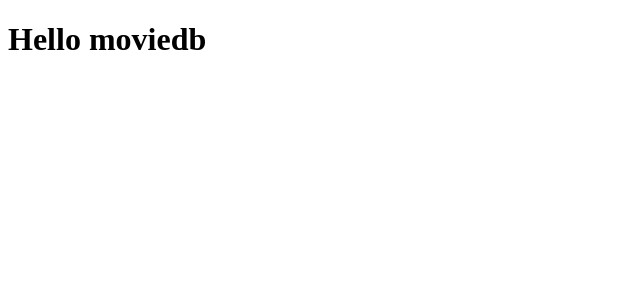
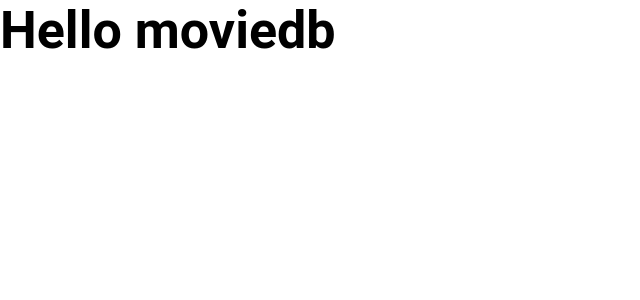
Before and after one commit to vera98d/movie-app-nextjs, a Next.js app: page / in a window 1280 px wide. Shown: the top 300 px of the page, without its empty margins (0-640 px from the left). Built offline with nearby package versions, Linux system fonts and the light colour scheme.

Commit message:
styled components config

```diff
--- a/src/pages/_app.js
+++ b/src/pages/_app.js
@@ -1,3 +1,11 @@
+import { ThemeProvider } from "styled-components";
+import { GlobalStyle, theme } from '../styles/globalStyles'
+
 export default function App({ Component, pageProps }) {
-  return <Component {...pageProps} />
+  return (
+    <ThemeProvider theme={theme}>
+      <GlobalStyle />
+      <Component {...pageProps} />
+    </ThemeProvider>
+  )
 }
--- /dev/null
+++ b/src/styles/globalStyles.js
@@ -0,0 +1,87 @@
+import { createGlobalStyle } from "styled-components";
+
+export const theme = {
+  colors: {
+    primaryBulue: "#686cf8",
+    secondaryBlue: "#39b8f3",
+    gradient: "radial-gradient(circle, rgba(37,22,80,1) 0%, rgba(5,5,5,1) 84%)",
+  },
+
+  fontFamily: {
+    primaryFont: "Roboto",
+  },
+  fontSize: {
+    header: "60px",
+    text: "24px",
+    tiles: "30px",
+  },
+};
+
+export const GlobalStyle = createGlobalStyle`
+  * {
+    margin: 0;
+    padding: 0;
+    box-sizing: border-box;
+  };
+
+  html, body{
+    font-family: "Roboto", sans-serif;
+    font-size: 18px;
+    overflow-x: hidden;
+  }
+
+  p {
+    font-size: 1rem;
+    color: white;
+  }
+
+  h1 {
+      font-size: 2.5rem;
+  }
+
+  h2 {
+      font-size: 1.8rem;
+  }
+
+  h3 {
+      font-size: 1.4rem;
+  }
+
+  h4 {
+      font-size: 1.2rem;
+  }
+
+  figcaption {
+    font-size: 0.8rem;
+  }
+
+  @media screen and (min-width: 380px) {
+    html {
+      font-size: 90%;
+    }
+}
+
+@media screen and (min-width: 520px) {
+    html {
+      font-size: 100%;
+    }
+}
+
+  @media screen and (min-width: 768px) {
+    html {
+      font-size: 120%;
+    }
+}
+
+  @media screen and (min-width: 1024px) {
+      html {
+        font-size: 130%;
+      }
+  }
+
+  @media screen and (min-width: 1200px) {
+    html {
+      font-size: 130%;
+    }
+  }
+  `;
```
